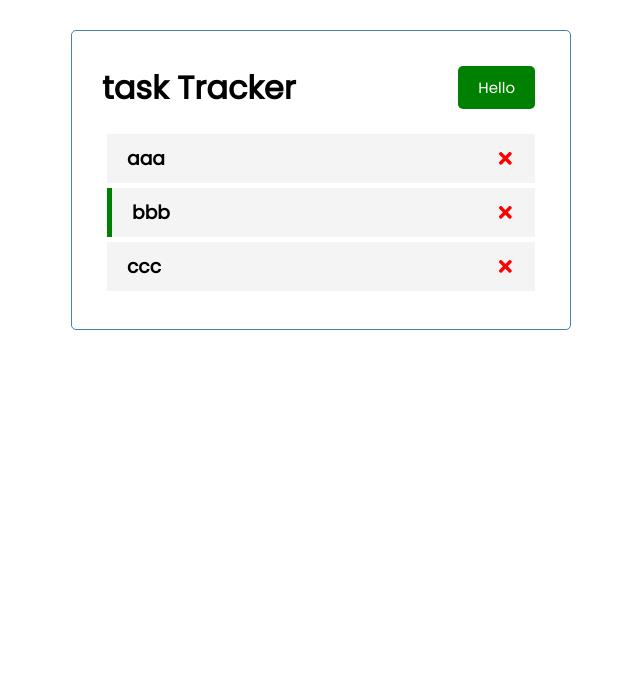
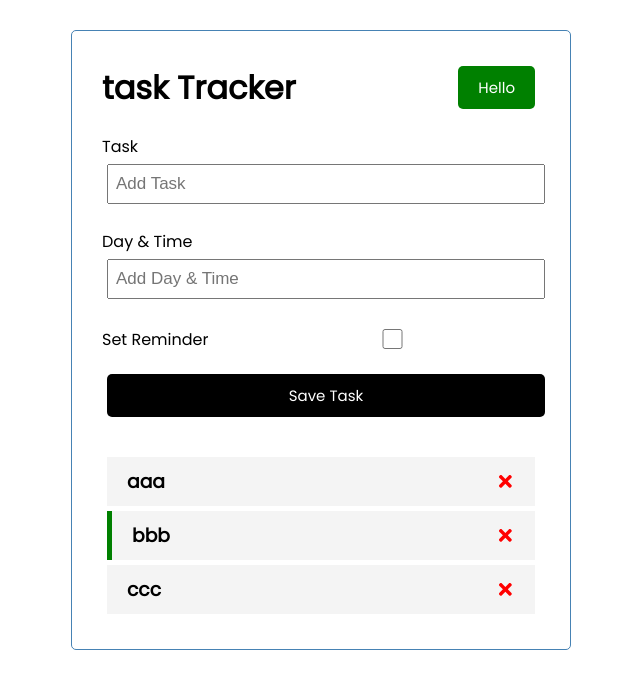
Before and after one commit to nori3506/task-tracker, a React (Create React App) app: page / in a window 1280 px wide. Shown: the top 688 px of the page, without its empty margins (319-959 px from the left). Built offline with nearby package versions, Linux system fonts and the light colour scheme.

Commit message:
add useState for input area

```diff
--- a/src/App.js
+++ b/src/App.js
@@ -2,6 +2,7 @@
 
 import Header from './components/Header'
 import Tasks from './components/Tasks'
+import AddTask from './components/AddTask'
 
 function App() {
   const [tasks, setTasks] = useState([
@@ -38,6 +39,7 @@
   return (
     <div className="container">
       <Header />
+      <AddTask />
       {tasks.length > 0 ? <Tasks tasks={tasks} onDelete={deleteTask} onToggle={ toggleReminder }/> : "No Task to Show"}
     </div>
   );
--- /dev/null
+++ b/src/components/AddTask.js
@@ -0,0 +1,28 @@
+import { useState } from 'react'
+
+export const AddTask = () => {
+  const [text, setText] = useState('')
+  const [day, setDay] = useState('')
+  const [reminder, setReminder] = useState(false)
+
+  return (
+    <form className='add-form'>
+      <div className="form-control">
+        <label htmlFor="">Task</label>
+        <input type="text" placeholder="Add Task" value={text} onChange={(e) => setText(e.target.value) } />
+      </div>
+      <div className="form-control">
+        <label htmlFor="">Day & Time</label>
+        <input type="text" placeholder="Add Day & Time" value={day} onChange={(e) => setDay(e.target.value) } />
+      </div>
+      <div className="form-control form-control-check" value={reminder} onChange={(e) => setReminder(e.currentTarget.checked) }>
+        <label htmlFor="">Set Reminder</label>
+        <input type="checkbox" />
+      </div>
+
+      <input type="submit" value="Save Task" className= "btn btn-block" />
+    </form>
+  )
+}
+
+export default AddTask
```
